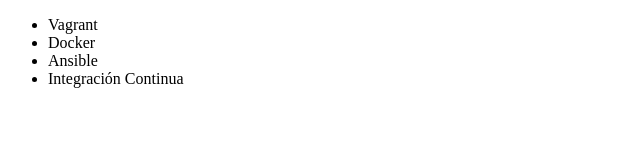
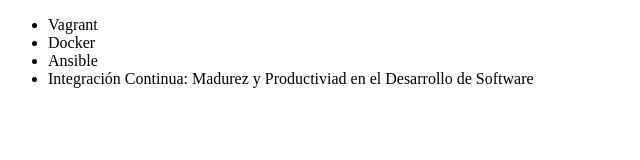
Before and after one commit to tiengwubelandria/alura-Git-ensenha, a plain HTML site: page index.html in a window 1280 px wide. Shown: the whole page, without its empty margins (0-640 px from the left). Drawn offline with Linux system fonts and the light colour scheme.

Commit message:
Renombrando curso de integración contínua

```diff
--- a/index.html
+++ b/index.html
@@ -9,7 +9,7 @@
          <li> Vagrant </li>
          <li> Docker </li>
          <li> Ansible </li>
-         <li> Integración Continua </li>
+         <li> Integración Continua: Madurez y Productiviad en el Desarrollo de Software</li>
      </ul>
 </body>
 <!--
```
